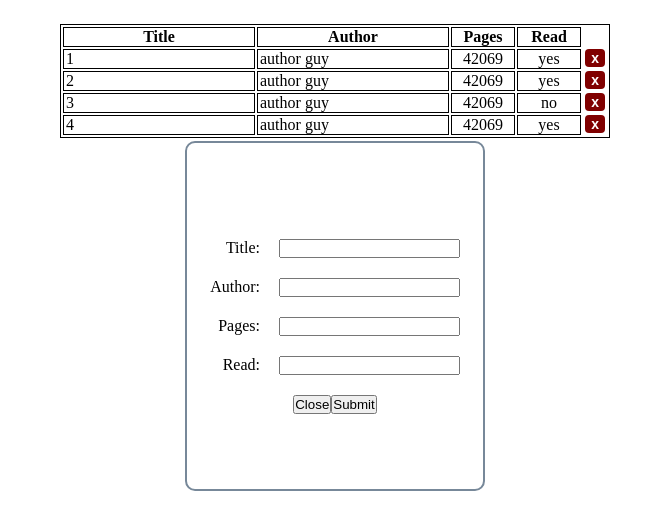
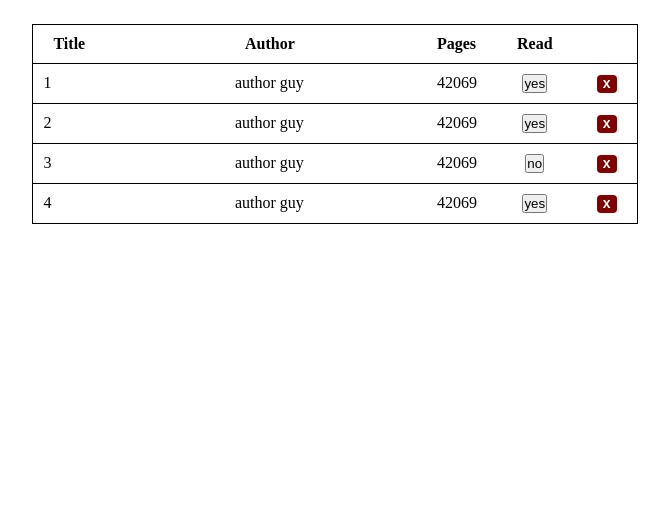
Before and after one commit to JuicetenG/library, a plain HTML site: page index.html in a window 1280 px wide. Shown: the part 99-628 px from the top of the page, without its empty margins (305-974 px from the left). Drawn offline with Linux system fonts and the light colour scheme.

Commit message:
fix logic for adding read status of book. rougly style page

```diff
--- a/index.html
+++ b/index.html
@@ -16,25 +16,27 @@
   </div>
   <dialog id="formModal">
     <div class="form-container">
-      <form action="" method="post">
-        <div class="form-item">
+      <form action="" method="post" id="bookForm">
+        <div class="form-item>
           <label for="bookTitle">Title:</label>
           <input type="text" id="bookTitle" name="book-title">
         </div>
-        <div class="form-item">
+        <div class="form-item>
           <label for="bookAuthor">Author:</label>
           <input type="text" id="bookAuthor" name="book-author">
+        </div>
+        <div class="form-item>
+          <label for="bookPages">Pages:</label>
+          <input type="text" id="bookPages" name="book-pages">
+        </div>
+       <div class="form-item">
+        <label for="bookRead" class="book-read-label">Finished reading?</label>
+          <select id="bookRead" name="book-read">
+            <option value="yes">Yes</option>
+            <option value="no">No</option>
+          </select>
        </div>
-       <div class="form-item">
-        <label for="bookPages">Pages:</label>
-        <input type="text" id="bookPages" name="book-pages">
-       </div>
-       <div class="form-item">
-        <label for="bookRead">Read:</label>
-        <input type="text" id="bookRead" name="book-read">
-       </div>
-       <div class="form-buttons">
-        <button id="closeButton">Close</button>
+       <div>
         <button type="submit" id="submitButton">Submit</button>
        </div>
       </form>
--- a/library.css
+++ b/library.css
@@ -26,12 +26,22 @@ body {
   margin-bottom: 2em;
 }
 
+th {
+  text-align: start;
+}
+
 table, td, th {
   border: 1px solid black;
 }
 
+td, th {
+  padding: 10px 20px;
+  border-left: none;
+  border-right: none;
+}
+
 table {
-  margin: auto;
+  border-collapse: collapse;
 }
 
 .title-column, .author-column {
@@ -46,6 +56,10 @@ table {
   width: 1.5em;
 }
 
+.read-status {
+  width: 4em;
+}
+
 #delete {
   width: 20px;
   background-color: maroon;
@@ -54,17 +68,15 @@ table {
   height: 18px;
   font-size: 14px;
   font-weight: bold;
+  padding-bottom: 2px;
   color:white;
-  padding-bottom: 1px;
-  margin-left: .15em;
-}
-
-tr, :nth-child(5) {
-  border: none;
+  margin-left: 4px;
 }
 
 td:nth-of-type(1), td:nth-of-type(2) {
-  padding-left: 2px;
+  padding-left: 10px;
+  max-width: 12em;
+  word-wrap: break-word;
 }
 
 td:nth-of-type(3), td:nth-of-type(4) {
@@ -72,7 +84,6 @@ td:nth-of-type(3), td:nth-of-type(4) {
 }
 
 #formModal {
-  display: flex;
   margin: auto;
   margin-top: 30vh;
   height: 350px;
@@ -82,25 +93,9 @@ td:nth-of-type(3), td:nth-of-type(4) {
 }
 
 .form-container {
+  display: flex;
+  flex-direction: column;
   margin: auto;
-  position: relative;
+  text-align: center;
   width: 250px;
 }
-
-.form-item {
-  display: flex;
-  justify-content: space-between;
-  margin-top: 20px;
-  margin-bottom: 20px;
-}
-
-.form-buttons {
-  display: flex;
-  justify-content: center;
-}
-
-label {
-  width: 50px;
-  display: flex;
-  justify-content: flex-end;
-}
--- a/library.js
+++ b/library.js
@@ -4,7 +4,8 @@ const books = [];
 const addButton = document.querySelector('#addButton');
 const submitButton = document.querySelector('#submitButton');
 
-const form = document.querySelector('#formModal');
+const modal = document.querySelector('#formModal');
+const form = document.querySelector('#bookForm');
 
 function Book(title, author, pageCount, readStatus) {
   this.title = title;
@@ -19,7 +20,7 @@ function addBook(title, author, pageCount, readStatus) {
   displayBooks();
 }
 
-function displayBooks() {
+const displayBooks = () => {
   table.innerHTML = '';
   addHeaders();
 
@@ -39,13 +40,18 @@ function displayBooks() {
     bookRow.appendChild(bookPages);
 
     let bookRead = document.createElement('td');
-    bookRead.textContent = books[i].readStatus;
+    bookRead.classList.add('read-status');
+    let changeRead = document.createElement('button');
+    changeRead.textContent = books[i].readStatus;
+    bookRead.append(changeRead);
     bookRow.appendChild(bookRead);
 
-    const bookDelete = document.createElement('button');
+    let deleteCell = document.createElement('td');
+    let bookDelete = document.createElement('button');
     bookDelete.textContent = 'x';
     bookDelete.setAttribute('id', 'delete');
-    bookRow.appendChild(bookDelete);
+    deleteCell.append(bookDelete);
+    bookRow.appendChild(deleteCell);
 
     bookDelete.addEventListener('click', () => {
       books.splice(i, 1);
@@ -53,7 +59,22 @@ function displayBooks() {
       console.log(books)
     });
 
+    changeRead.addEventListener('click', () => {
+      changeRead.textContent = books[i].changeReadStatus();
+      console.log(books[i]);
+    });
+
     table.appendChild(bookRow);
+  }
+}
+
+Book.prototype.changeReadStatus = function() {
+  if(this.readStatus === 'yes') {
+    this.readStatus = 'no';
+    return this.readStatus = 'no';
+  } else {
+    this.readStatus = 'yes';
+    return 'yes';
   }
 }
 
@@ -101,10 +122,13 @@ submitButton.addEventListener('click', (e) => {
   let authorField = document.querySelector('#bookAuthor');
   let pagesField = document.querySelector('#bookPages');
   let readField = document.querySelector('#bookRead');
+
   addBook(bookTitleField.value, authorField.value, pagesField.value, readField.value);
-  form.close();
+  modal.close();
+  form.reset();
+  console.log(books);
 });
 
 addButton.addEventListener('click', () => {
-  form.showModal();
+  modal.showModal();
 });
```
